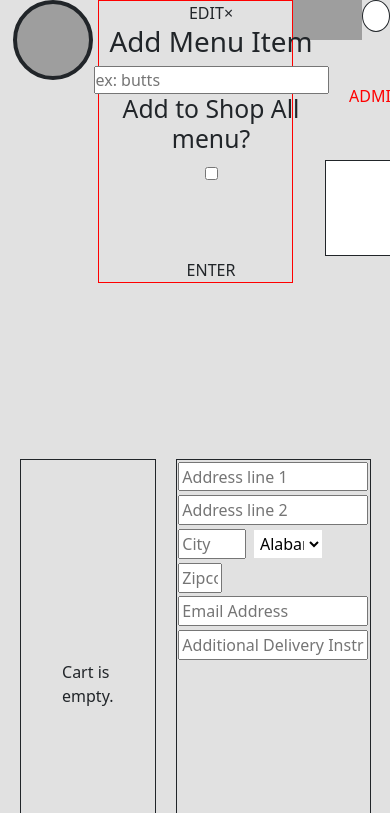
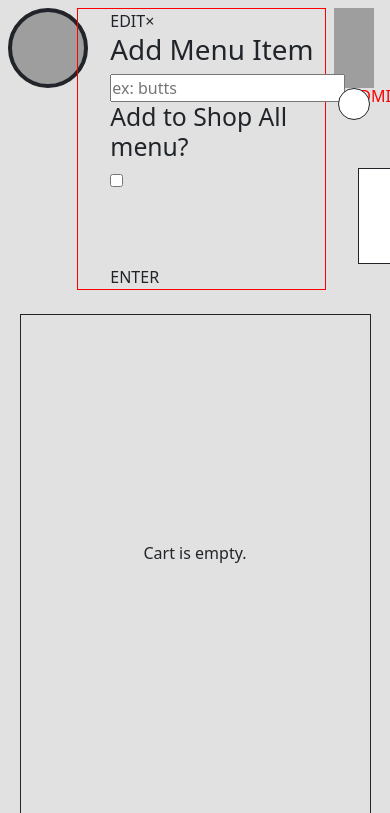
Before and after one commit to RobertPliml/ecommerce-platform, a PHP site: page /checkout.php in a window 390 px wide. Shown: the top 813 px of the page. Run offline with PHP 8.4, Linux system fonts and the light colour scheme; the visitor is signed in with stand-in values (Sample User, id 1); data that the repository does not hold is empty; some libraries are stand-ins or nearby versions; grey boxes are pictures that could not be loaded.

Commit message:
Enhance mobile experience: improved functionality and styling
- Added touch event handling to enable dropdown menu functionality on mobile devices
- Refactored navigation logic to support both hover (desktop) and tap (mobile) interactions
- Improved responsive styling for better layout and usability on smaller screens

```diff
--- a/admin_edit.js
+++ b/admin_edit.js
@@ -77,6 +77,25 @@ function updateOrderStatus (order_id, flag, delete_order)
             $("#admin-main").load(location.href + " #admin-main > *");
         },
         error : function (xhr, status, error)
+        {
+            console.error(xhr);
+        }
+    });
+}
+
+async function getGrandCat(sub_cat)
+{
+    return $.ajax
+    ({
+        type: 'POST',
+        url: 'shop_page_server.php',
+        data: JSON.stringify
+        ({
+            sub_cat : sub_cat
+        }),
+        contentType: 'application/json',
+        cache: false,
+        error: function(xhr, status, error)
         {
             console.error(xhr);
         }
@@ -1364,7 +1383,7 @@ $(document).ready(function ()
 
     $("#shopping-page-main").on('click',
         '#add-item',
-        function (event)
+        async function (event)
         {
             event.preventDefault();
             editing = false;
@@ -1383,6 +1402,8 @@ $(document).ready(function ()
             background_size_y = $('#blankItem').css('background-size').split('%')[1];
             background_pos = $('#blankItem').css('background-position');
             text_box_cat = $('#subcat-name').text();
+            text_box_grandCat = await getGrandCat(text_box_cat);
+            console.log('GRAND CAT: ' + text_box_grandCat);
             item_price = $('.add-price-input').val();
             item_name = $('.add-name-input').val();
             item_quantity = $('.add-quantity-input').val();
@@ -1432,6 +1453,11 @@ $(document).ready(function ()
             {
                 console.log(text_box_cat);
                 formData.append('text_box_cat', text_box_cat);
+            }
+            if (text_box_grandCat)
+            {
+                console.log(text_box_grandCat);
+                formData.append('text_box_grandCat', text_box_grandCat);
             }
             if (item_price)
             {
--- a/index.php
+++ b/index.php
@@ -184,7 +184,7 @@ include "navigation.php";
         <div id="main-reviews-container-inner"></div>
     </div>
     <div id="ribbon">
-        <svg id="ribbon-border" xmlns="http://www.w3.org/2000/svg" width="100%" height="100%" viewBox= "0 0 100 100">
+        <svg id="ribbon-border" preserveAspectRatio="xMIDyMID meet" xmlns="http://www.w3.org/2000/svg" width="100%" height="100%" viewBox= "0 0 100 100">
             <polygon points="2 -10, 47 7, 91.5 -10, 91.5 150, 2 150" fill="transparent" stroke="#333" stroke-width="1"/>
         </svg>
         <h1 id="ribbon-header">5 / 5 stars!</h1>
--- a/navigation.php
+++ b/navigation.php
@@ -24,6 +24,11 @@
         if (!isset($_SESSION['show_login_container']))
         {
             $_SESSION['show_login_container'] = false;
+        }
+
+        if (!isset($_SESSION['grand_cat']))
+        {
+            $_SESSION['grand_cat'] = false;
         }
 
         if (!isset($_SESSION['csrf_token']))
@@ -115,6 +120,7 @@
                     font-family: 'font_3_bold';
                     font-weight: bold;
                     position: relative;
+                    text-wrap: nowrap;
                 }
 
                 .listItems:hover,
@@ -128,13 +134,13 @@
                 #header-options
                 {
                     position: relative;
-                    text-align: center;
-                    max-width: 50%;
+                    width: 75%;
+                    max-width: 75%;
                     z-index: 3;
                     display: flex;
                     flex-direction: row;
                     flex-wrap: wrap;
-                    justify-content: center;
+                    justify-content: flex-start;
                     ";
                     if ($_SESSION['editMenuBar'] === false)
                     {
@@ -149,7 +155,7 @@
 
                 .logo
                 {
-                    max-width: 25%;
+                    max-width: 20%;
                 }
 
                 #site-logo
@@ -174,7 +180,9 @@
                     display: flex;
                     flex-direction: row;
                     justify-content: space-around;
-                    max-width: 25%;
+                    flex-wrap: wrap;
+                    max-height: 100%;
+                    max-width: 15%;
                 }
 
                 #search
@@ -629,7 +637,7 @@
                 }
 
                 </style>
-                <li class='listItems' id='listItem-".$counter."-".$catName."'>".$catName."
+                <li class='listItems' id='listItem-".$counter."-".$catName."'><div id='".$counter."-".$catId."-".$catName."' class='header-wrapper'>".$catName."</div>
                     <div class='dropdown' id='dropdown-".$counter."'>
                         ";
                         $query = "SELECT * FROM subcats WHERE cat_name = :cat_name";
@@ -924,6 +932,7 @@
             <div id="isAdmin-container">
                 <p id="isAdmin">ADMIN</p>
             </div>
-        <?php endif; ?>
+        <?php endif;
+        //var_dump($_SESSION);?>
         </div>
 </div>
--- a/project_2-main.css
+++ b/project_2-main.css
@@ -40,6 +40,7 @@
     margin: 0;
     padding: 0;
     max-width: 100vw;
+    /*border: solid red 1px !important;*/
 }
 
 body
@@ -53,35 +54,6 @@ html
 {
     min-height: 100vh;
     overflow-x: hidden;
-}
-
-.logo
-{
-    position: relative;
-    height: 5rem;
-    width: 5rem;
-    top: 10%;
-    left: 1%;
-    display: flex;
-    align-items: center;
-    justify-content: center;
-}
-
-#site-logo
-{
-    position: relative;
-    height: 100%;
-    width: 100%;
-    background-image: url('uploads/logo.jpeg');
-    background-size: cover;
-    border: solid 4px;
-    border-radius: 90%;
-}
-
-.logo:hover,
-.logo:focus
-{
-    cursor: pointer;
 }
 
 #main-button-wrapper
@@ -168,7 +140,7 @@ html
 
 #cell-1
 {
-    background-image: url('uploads/placeholder_1.png');
+    background-image: url('uploads/placeholder_1.jpeg');
 }
 #cell-2
 {
@@ -187,23 +159,33 @@ html
     width: 100%;
     height: 100vh;
 }
+@media(max-width: 600px)
+{
+    #main
+    {
+        height: 30rem;
+    }
+}
 
 #navigation, #top
 {
-    height: auto;      /* or no height set at all */
-    min-height: 0;     /* important to allow shrinking */
+    height: auto;
+    min-height: 0;
     display: flex;
-    flex-direction: row; /* or column as needed */
-    flex-wrap: wrap;   /* allow children to wrap and not overflow */
-    width: 100%;       /* avoid 100vw unless intentionally breaking out */
+    flex-direction: row;
+    flex-wrap: nowrap;
+    width: 100%;
     position: relative;
     background-color: rgb(225, 225, 225);
     align-items: flex-start;
+    padding: 1%;
+    justify-content: flex-start;
+    z-index: 4;
 }
 #top > *
 {
-    flex: 1 1 auto;  /* allow grow and shrink */
-    min-width: 0;    /* super important to prevent overflow from content */
+    flex: 1 1 auto;
+    min-width: 0;
     min-height: 0;
     position: relative;
 }
@@ -270,7 +252,13 @@ html
     overflow: hidden;
     border-bottom: solid 2px;
 }
-
+@media (max-width: 600px)
+{
+    #main-reviews
+    {
+        height: 30rem;
+    }
+}
 #main-reviews-container-outer
 {
     position: relative;
@@ -289,7 +277,7 @@ html
     width: 100%;
     bottom: 10%;
     background-image: url('images/slide_4.jpeg');
-    background-size: 100%;
+    background-size: cover;
     background-position: 0% 30%;
 }
 
@@ -315,7 +303,6 @@ html
     font-weight: bold;
     clip-path: polygon(0% 0%, 50% 15%, 100% 0%, 100% 100%, 0% 100%);
 }
-
 #ribbon-header
 {
     position: relative;
@@ -323,6 +310,7 @@ html
     top: 25%;
     color: black;
     font-family: 'font_3';
+    font-size: 1.5rem;
 }
 
 #ribbon-text
@@ -333,11 +321,38 @@ html
     width: 90%;
     color: black;
     font-family: 'font_3';
+    font-size: 1.25rem;
+}
+@media(max-width: 600px)
+{
+    #ribbon
+    {
+        top: -40%;
+        height: 46%;
+        clip-path: polygon(0% 0%, 50% 10%, 100% 0%, 100% 100%, 0% 100%);
+    }
+    #ribbon-header
+    {
+        top: 15%;
+        font-size: 0.5rem;
+    }
+    #ribbon-text
+    {
+        top: 15%;
+        font-size: 0.45rem;
+    }
 }
 
 #ribbon-border
 {
     position: absolute;
+}
+@media(max-width: 600px)
+{
+    #ribbon-border
+    {
+        top: -13%;
+    }
 }
 
 /* SOCIAL MEDIA */
@@ -349,6 +364,13 @@ html
     width: 100%;
     background-color: rgb(225, 225, 225);
     border-bottom: solid 2px;
+}
+@media(max-width: 600px)
+{
+    #socialMedia
+    {
+        height: 30rem;
+    }
 }
 
 #socialMedia-header
@@ -388,6 +410,9 @@ html
     width: 100%;
     background-color: rgb(225, 225, 225);
     overflow-y: auto;
+    display: flex;
+    justify-content: flex-start;
+    flex-wrap: wrap;
 }
 
 /* SHOPPING CART */
@@ -420,6 +445,18 @@ html
     font-size: 2rem;
     color: white;
 }
+@media(max-width: 600px)
+{
+    #shopping-cart-container
+    {
+        height: 75%;
+        top: 25%;
+    }
+    #shopping-cart-slider
+    {
+        height: 100%;
+    }
+}
 
 #shopping-cart-main
 {
@@ -435,7 +472,6 @@ html
     overflow-x: hidden;
     max-height: 90%;
 }
-
 .cart-item
 {
     position: relative;
@@ -448,6 +484,7 @@ html
     position: relative;
     height: 10rem;
     width: 10rem;
+    max-width: 48%;
 }
 
 .cart-item-info
@@ -462,11 +499,13 @@ html
     position: absolute;
     bottom: 0;
     left: 0;
-    height: 4rem;
+    height: 10%;
+    max-height: 10%;
     width: 100%;
     border-top: solid 0.25px;
     padding: 0.5rem;
     display: flex;
+    z-index: 5;
 }
 #empty-cart
 {
@@ -595,7 +634,7 @@ html
     width: 100%;
     height: 20rem;
     background-color: rgb(225, 225, 225);
-    overflow-x: hidden;
+    overflow: hidden;
 }
 
 #footer-options
@@ -619,10 +658,44 @@ html
 {
     position: relative;
     text-align: center;
-    top: 85%;
+    top: 80%;
     color: black;
     font-family: 'font_3';
     font-size: medium;
+}
+
+@media(max-width: 600px)
+{
+    #footer-div
+    {
+        display: flex;
+        flex-direction: row;
+        justify-content: center;
+        flex-wrap: nowrap;
+    }
+
+    #footer-options
+    {
+        position: relative;
+        font-size: 0.75rem;
+        max-height: 100%;
+        width: 40%;
+    }
+    #footer-credentials
+    {
+        position: relative;
+        font-size: 0.75rem;
+        max-height: 100%;
+        width: 40%;
+    }
+
+    #copyright
+    {
+        font-size: 0.75rem;
+        top: 50%;
+        text-align: left;
+        left: -10%;
+    }
 }
 
 .footer-a
@@ -708,15 +781,17 @@ html
     left: 0;
     top: 0;
     background-color: rgb(225, 225, 225);
+    display: flex;
+    justify-content: center;
+    flex-direction: row;
+    flex-wrap: wrap;
 }
 
 #checkout-list-wrapper
 {
-    position: absolute;
-    top: 25%;
-    height: 70%;
+    position: relative;
+    height: 90%;
     width: 35%;
-    left: 5%;
     border: solid 1px;
 }
 #checkout-items-wrapper
@@ -746,11 +821,9 @@ html
 
 #checkout-shipping-info
 {
-    position: absolute;
-    top: 25%;
-    left: 45%;
+    position: relative;
     width: 50%;
-    height: 70%;
+    height: 90%;
     border: solid 1px;
 }
 #address-line-1,
@@ -862,6 +935,39 @@ html
     align-items: center;
     justify-content: center;
 }
+@media(max-width: 600px)
+{
+    #checkout-page-main
+    {
+        height: 70rem;
+    }
+    #checkout-list-wrapper
+    {
+        position: relative;
+        height: 45%;
+        width: 90%;
+        border: solid 1px;
+    }
+    #checkout-shipping-info
+    {
+        position: relative;
+        width: 90%;
+        height: 45%;
+        border: solid 1px;
+    }
+    .checkout-cart-item-info
+    {
+        left: 50%;
+    }
+    .checkout-stock-counter
+    {
+        left: 50%;
+    }
+    .checkout-cart-counter-container
+    {
+        left: 50%;
+    }
+}
 
 /* ORDER CONFIRMATION PAGE */
 
```
Also changed, not shown: add_item.php (+8 -26 lines), main.js (+125 -6 lines), shop_page_server.php (+31 -2 lines), shopping_page.php (+46 -19 lines).
